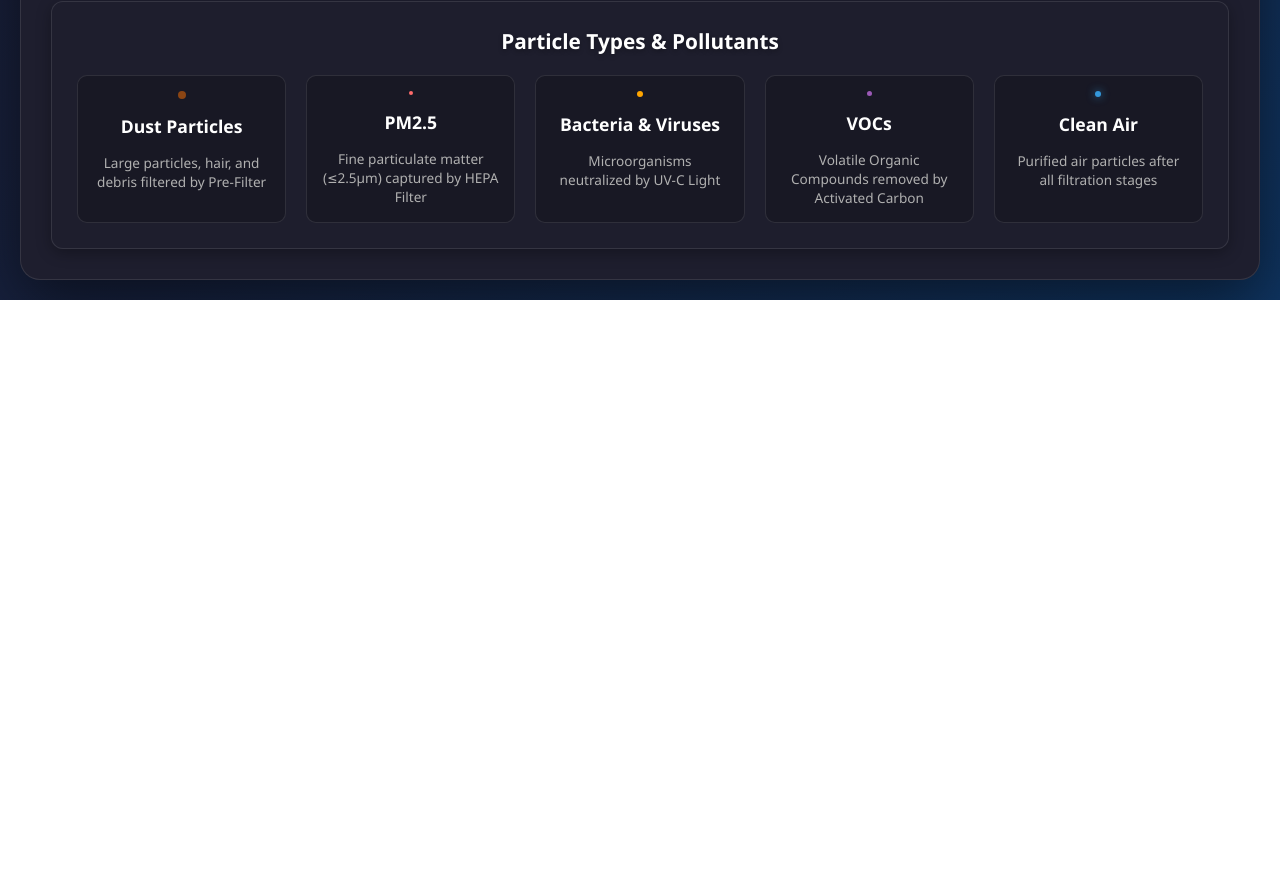
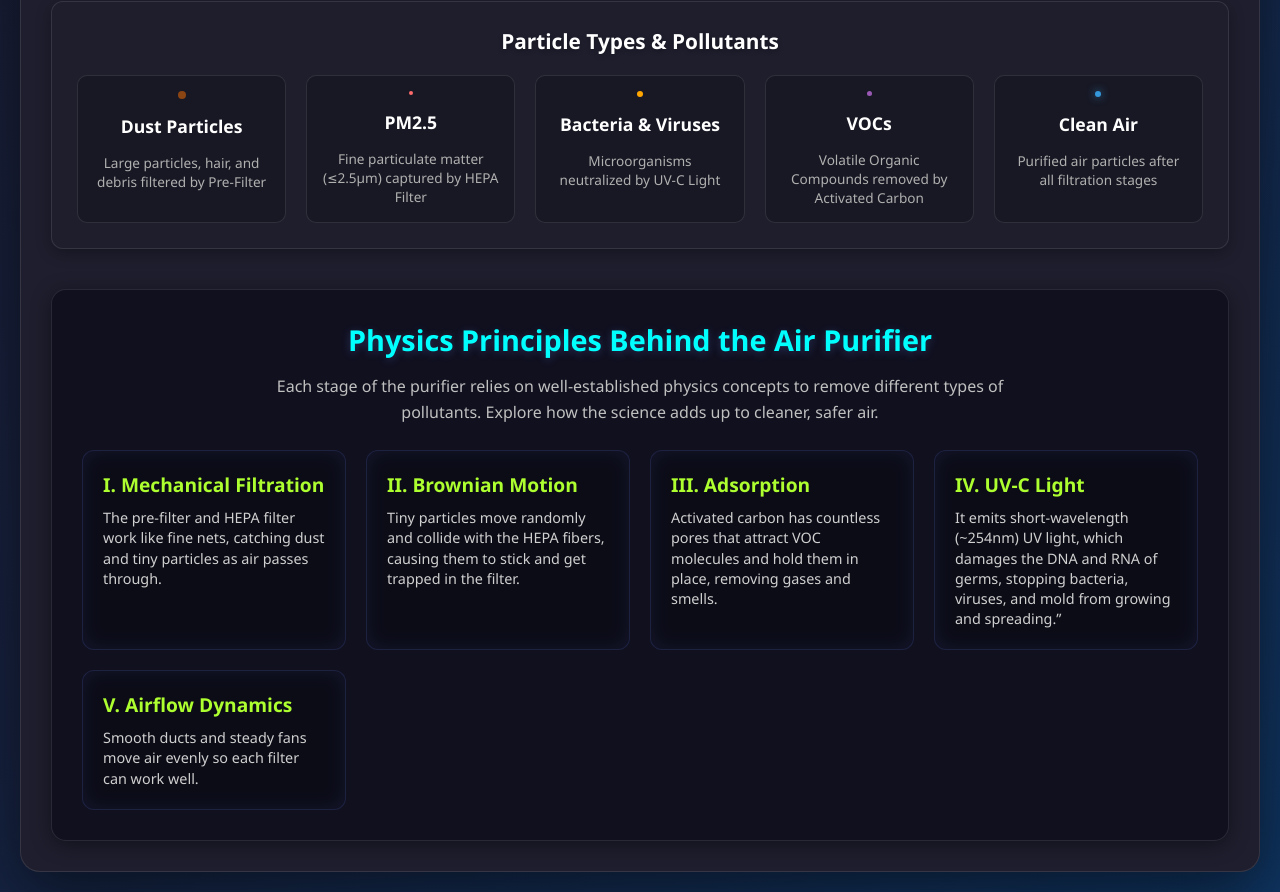
Before and after one commit to TheFlashSpeedster/Air-Purifier, a plain HTML site: page index.html in a window 1280 px wide. Shown: the part 695-1587 px from the top of the page. Before the commit the page ends 995 px from the top, so only its background shows below. Drawn offline with Linux system fonts and the light colour scheme.

Commit message:
add principles

```diff
--- a/index.html
+++ b/index.html
@@ -33,7 +33,7 @@
 
             <!-- Pre-Filter -->
             <div class="filter-section" id="preFilter">
-                <div class="filter-label">Pre-Filter</div>
+                <div class="filter-label">1. Pre-Filter</div>
                 <div class="filter-box">
                     <div class="filter-mesh"></div>
                     <div class="particle-container" id="preFilterParticles"></div>
@@ -47,7 +47,7 @@
 
             <!-- HEPA Filter -->
             <div class="filter-section" id="hepaFilter">
-                <div class="filter-label">HEPA Filter</div>
+                <div class="filter-label">2. HEPA Filter</div>
                 <div class="filter-box">
                     <div class="filter-mesh hepa-mesh"></div>
                     <div class="particle-container" id="hepaFilterParticles"></div>
@@ -61,7 +61,7 @@
 
             <!-- Carbon Filter -->
             <div class="filter-section" id="carbonFilter">
-                <div class="filter-label">Activated Carbon</div>
+                <div class="filter-label">3. Activated Carbon</div>
                 <div class="filter-box">
                     <div class="filter-mesh carbon-mesh"></div>
                     <div class="particle-container" id="carbonFilterParticles"></div>
@@ -75,7 +75,7 @@
 
             <!-- UV Light -->
             <div class="filter-section" id="uvFilter">
-                <div class="filter-label">UV-C Light</div>
+                <div class="filter-label">4. UV-C Light</div>
                 <div class="filter-box">
                     <div class="uv-light" id="uvLight"></div>
                     <div class="particle-container" id="uvFilterParticles"></div>
@@ -133,6 +133,35 @@
                 </div>
             </div>
         </div>
+
+        <section class="physics-principles" aria-labelledby="physics-title">
+            <h2 id="physics-title">Physics Principles Behind the Air Purifier</h2>
+            <p class="physics-intro">
+                Each stage of the purifier relies on well-established physics concepts to remove different types of pollutants. Explore how the science adds up to cleaner, safer air.
+            </p>
+            <div class="principles-grid">
+                <article class="principle-card">
+                    <h3>I. Mechanical Filtration</h3>
+                    <p>The pre-filter and HEPA filter work like fine nets, catching dust and tiny particles as air passes through.</p>
+                </article>
+                <article class="principle-card">
+                    <h3>II. Brownian Motion</h3>
+                    <p>Tiny particles move randomly and collide with the HEPA fibers, causing them to stick and get trapped in the filter.</p>
+                </article>
+                <article class="principle-card">
+                    <h3>III. Adsorption</h3>
+                    <p>Activated carbon has countless pores that attract VOC molecules and hold them in place, removing gases and smells.</p>
+                </article>
+                <article class="principle-card">
+                    <h3>IV. UV-C Light</h3>
+                    <p>It emits short-wavelength (~254nm) UV light, which damages the DNA and RNA of germs, stopping bacteria, viruses, and mold from growing and spreading.”</p>
+                </article>
+                <article class="principle-card">
+                    <h3>V. Airflow Dynamics</h3>
+                    <p>Smooth ducts and steady fans move air evenly so each filter can work well.</p>
+                </article>
+            </div>
+        </section>
     </div>
 
     <script src="simulation.js"></script>
--- a/styles.css
+++ b/styles.css
@@ -556,6 +556,66 @@ header h1 {
     line-height: 1.4;
 }
 
+.physics-principles {
+    margin-top: 40px;
+    padding: 30px;
+    background: rgba(15, 15, 30, 0.9);
+    border-radius: 15px;
+    border: 1px solid rgba(255, 255, 255, 0.1);
+    box-shadow: 0 4px 20px rgba(0, 0, 0, 0.4);
+}
+
+.physics-principles h2 {
+    color: cyan;
+    text-align: center;
+    margin-bottom: 15px;
+    font-size: 1.8em;
+    text-shadow: 0 2px 8px rgba(102, 126, 234, 0.3);
+}
+
+.physics-intro {
+    text-align: center;
+    color: #c0c0c0;
+    margin-bottom: 25px;
+    line-height: 1.6;
+    max-width: 800px;
+    margin-left: auto;
+    margin-right: auto;
+}
+
+.principles-grid {
+    display: grid;
+    grid-template-columns: repeat(auto-fit, minmax(220px, 1fr));
+    gap: 20px;
+}
+
+.principle-card {
+    background: rgba(0, 0, 0, 0.25);
+    border-radius: 12px;
+    border: 1px solid rgba(102, 126, 234, 0.2);
+    padding: 20px;
+    box-shadow: inset 0 0 20px rgba(102, 126, 234, 0.1);
+    transition: transform 0.2s ease, border-color 0.2s ease, box-shadow 0.2s ease;
+}
+
+.principle-card:hover {
+    transform: translateY(-4px);
+    border-color: rgba(102, 126, 234, 0.5);
+    box-shadow: 0 8px 20px rgba(102, 126, 234, 0.2);
+}
+
+.principle-card h3 {
+    color: greenyellow;
+    margin-bottom: 10px;
+    font-size: 1.2em;
+}
+
+.principle-card p {
+    color: #d0d0d0;
+    line-height: 1.4;
+    font-size: 0.9em;
+}
+
 /* Arrow indicators */
 .filter-section::after {
     content: '→';
```
